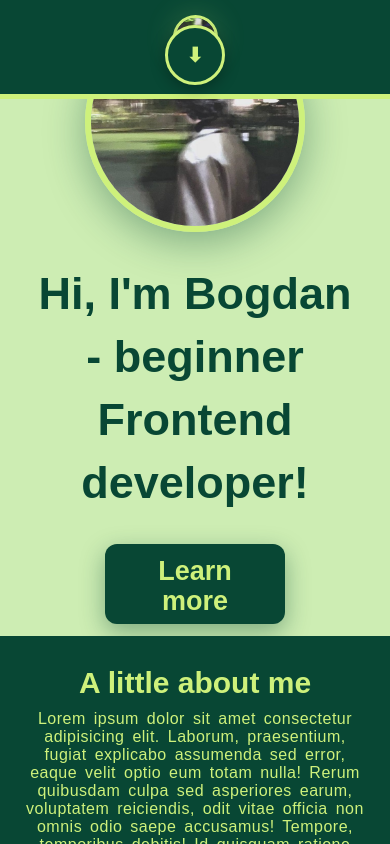
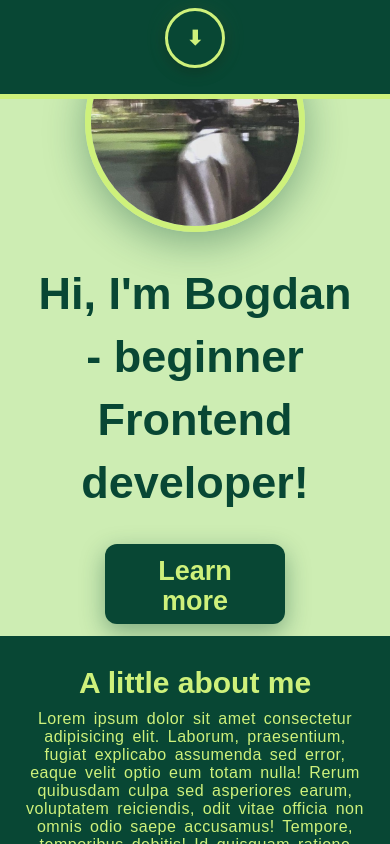
Before and after one commit to everidiy/Site-About-Me, a React (Vite) app: page / in a window 390 px wide. Shown: the top 844 px of the page. Built offline with nearby package versions, Linux system fonts and the light colour scheme.

Commit message:
mobile 0.2

```diff
--- a/src/styles/header.css
+++ b/src/styles/header.css
@@ -325,7 +325,7 @@ body, html {
     }
 
     .show-links {
-        top: 3%;
+        top: 1%;
         padding: 8px 12px;
         font-size: 20px;
     }
```
